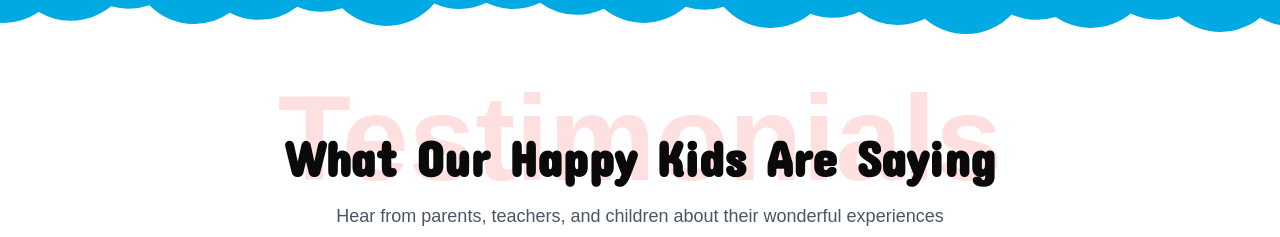
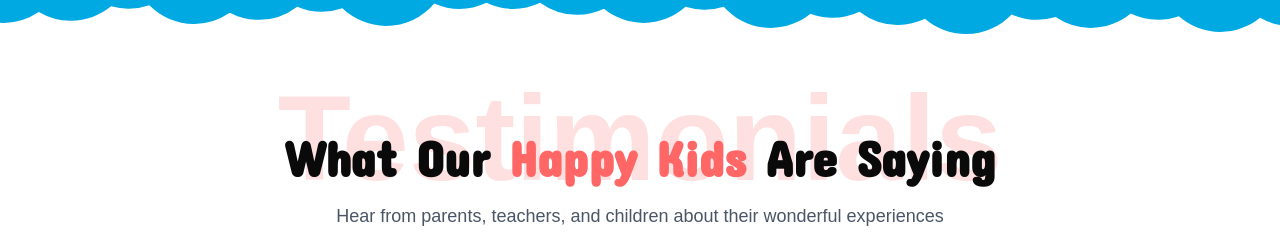
Before and after one commit to Dotun-Balogun/happy-kids, a Next.js app: page / in a window 1280 px wide. Shown: the part 3516-3753 px from the top of the page. Built offline with nearby package versions, Linux system fonts and the light colour scheme.

Commit message:
testimonial section

```diff
--- a/components/sections/homepage/Testimonials.tsx
+++ b/components/sections/homepage/Testimonials.tsx
@@ -30,7 +30,7 @@ const Testimonials = () => {
             faintTextClassName='top-2 left-1/2 -translate-x-1/2 text-primary text-[48px] font-bold opacity-10 lg:opacity-20'
           >
             <h2 className='text-[32px] md:text-4xl lg:text-[50px] font-concert-one font-bold text-center'>
-              What Our Happy Kids Are Saying
+              What Our {" "} <span className='text-primary'>Happy Kids</span>{" "}Are Saying
             </h2>
           </HeadingWithFaintText>
         </motion.div>
--- a/components/ui/cards/TestimonialCard.tsx
+++ b/components/ui/cards/TestimonialCard.tsx
@@ -13,7 +13,6 @@ type TestimonialCardProps = {
 const TestimonialCard = ({ testimonial, index = 0 }: TestimonialCardProps) => {
   const [isHovered, setIsHovered] = useState(false)
 
-  // Generate stars based on rating
   const renderStars = () => {
     return Array.from({ length: 5 }, (_, i) => (
       <motion.span
```
